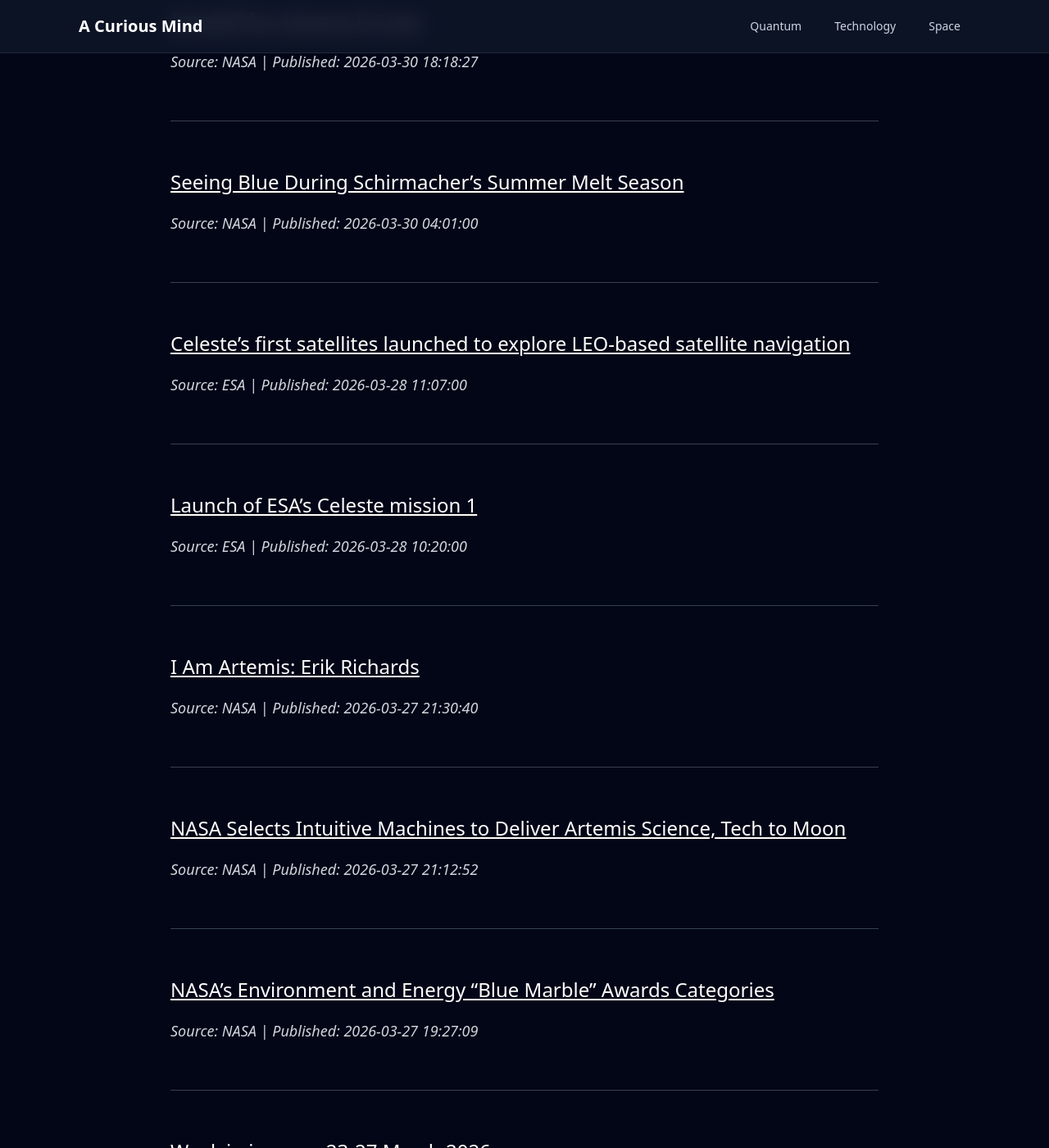
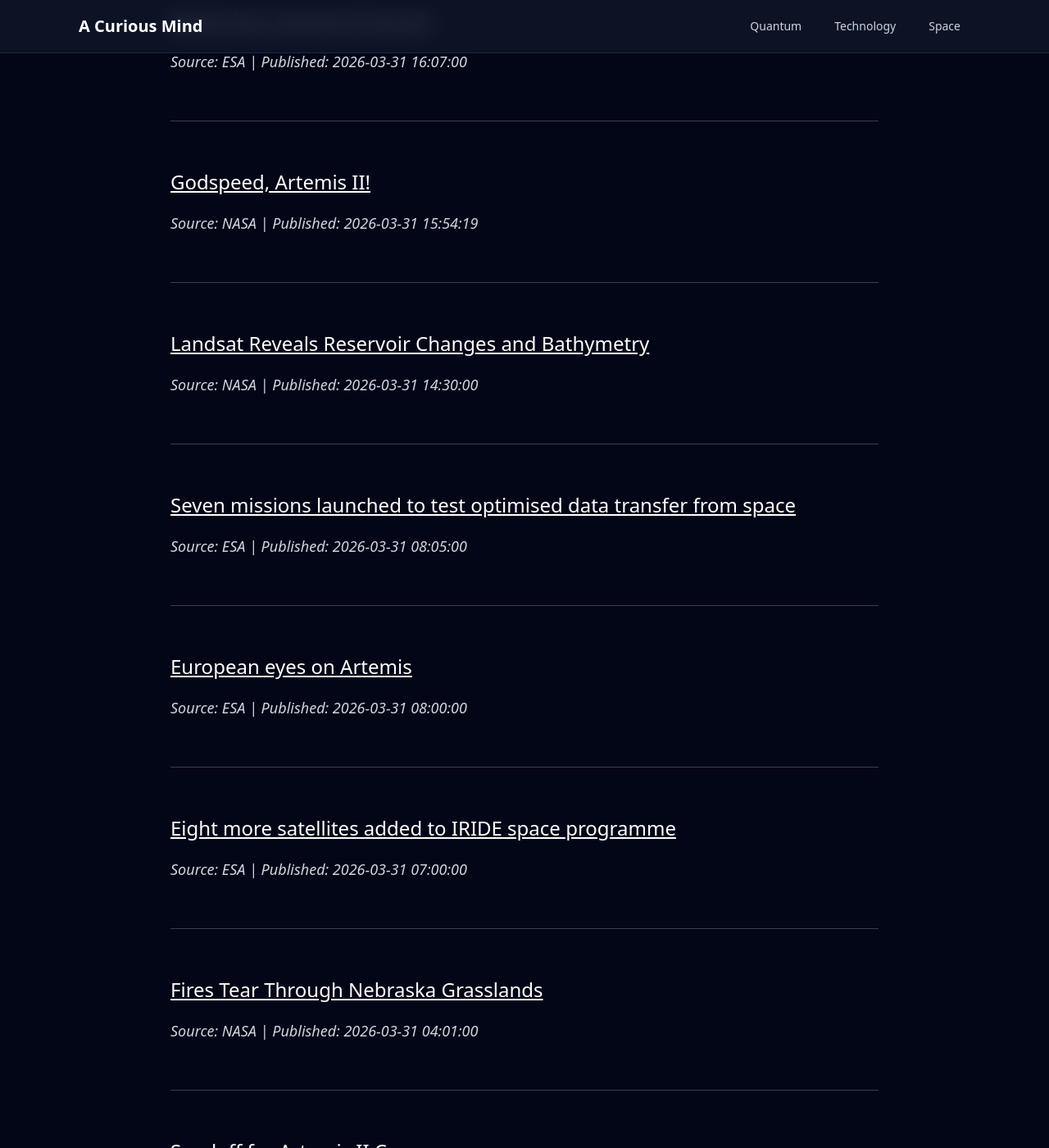
Before and after one commit to onehl7/onehl7.github.io, a Jekyll site: the page built from _posts/2025-11-22-space-updates.md, in a window 1280 px wide and 1400 px high, scrolled down 351 px. Shown: the whole window at 82% size. Built offline with Jekyll 4.4.1, drawn with Linux system fonts in a browser that asks for light colours; nearby versions of some CDN libraries; some of the changed text lies outside the part shown.

Commit message:
Update space news data

```diff
--- a/_data/space_news.json
+++ b/_data/space_news.json
@@ -1,4 +1,46 @@
 [
+  {
+    "source": "ESA",
+    "title": "Watch live: Artemis II launch",
+    "link": "https://www.esa.int/Science_Exploration/Human_and_Robotic_Exploration/Watch_live_Artemis_II_launch",
+    "published": "2026-03-31 16:07:00"
+  },
+  {
+    "source": "NASA",
+    "title": "Godspeed, Artemis II!",
+    "link": "https://www.nasa.gov/image-article/godspeed-artemis-ii/",
+    "published": "2026-03-31 15:54:19"
+  },
+  {
+    "source": "NASA",
+    "title": "Landsat Reveals Reservoir Changes and Bathymetry",
+    "link": "https://science.nasa.gov/missions/landsat/landsat-reveals-reservoir-changes-and-bathymetry/",
+    "published": "2026-03-31 14:30:00"
+  },
+  {
+    "source": "ESA",
+    "title": "Seven missions launched to test optimised data transfer from space",
+    "link": "https://www.esa.int/Applications/Connectivity_and_Secure_Communications/Seven_missions_launched_to_test_optimised_data_transfer_from_space",
+    "published": "2026-03-31 08:05:00"
+  },
+  {
+    "source": "ESA",
+    "title": "European eyes on Artemis",
+    "link": "https://www.esa.int/Science_Exploration/Human_and_Robotic_Exploration/European_eyes_on_Artemis",
+    "published": "2026-03-31 08:00:00"
+  },
+  {
+    "source": "ESA",
+    "title": "Eight more satellites added to IRIDE space programme",
+    "link": "https://www.esa.int/Applications/Observing_the_Earth/IRIDE/Eight_more_satellites_added_to_IRIDE_space_programme",
+    "published": "2026-03-31 07:00:00"
+  },
+  {
+    "source": "NASA",
+    "title": "Fires Tear Through Nebraska Grasslands",
+    "link": "https://science.nasa.gov/earth/earth-observatory/fires-tear-through-nebraska-grasslands/",
+    "published": "2026-03-31 04:01:00"
+  },
   {
     "source": "NASA",
     "title": "Sendoff for Artemis II Crew",
@@ -13,48 +55,6 @@
   },
   {
     "source": "ESA",
-    "title": "Celeste\u2019s first satellites launched to explore LEO-based satellite navigation",
-    "link": "https://www.esa.int/Applications/Satellite_navigation/Celeste/Celeste_s_first_satellites_launched_to_explore_LEO-based_satellite_navigation",
-    "published": "2026-03-28 11:07:00"
-  },
-  {
-    "source": "ESA",
-    "title": "Launch of ESA\u2019s Celeste mission 1",
-    "link": "https://www.esa.int/ESA_Multimedia/Videos/2026/03/Launch_of_ESA_s_Celeste_mission_1",
-    "published": "2026-03-28 10:20:00"
-  },
-  {
-    "source": "NASA",
-    "title": "I Am Artemis: Erik Richards",
-    "link": "https://www.nasa.gov/missions/artemis/i-am-artemis/i-am-artemis-erik-richards/",
-    "published": "2026-03-27 21:30:40"
-  },
-  {
-    "source": "NASA",
-    "title": "NASA Selects Intuitive Machines to Deliver Artemis Science, Tech to Moon",
-    "link": "https://www.nasa.gov/missions/artemis/clps/nasa-selects-intuitive-machines-to-deliver-artemis-science-tech-to-moon/",
-    "published": "2026-03-27 21:12:52"
-  },
-  {
-    "source": "NASA",
-    "title": "NASA\u2019s Environment and Energy \u201cBlue Marble\u201d Awards Categories",
-    "link": "https://www.nasa.gov/general/nasas-environment-and-energy-blue-marble-awards-categories/",
-    "published": "2026-03-27 19:27:09"
-  },
-  {
-    "source": "ESA",
-    "title": "Week in images: 23-27 March 2026",
-    "link": "https://www.esa.int/About_Us/Week_in_images/Week_in_images_23-27_March_2026",
-    "published": "2026-03-27 14:10:00"
-  },
-  {
-    "source": "ESA",
-    "title": "How Europe will power the journey to the Moon and back",
-    "link": "https://www.esa.int/ESA_Multimedia/Videos/2026/03/How_Europe_will_power_the_journey_to_the_Moon_and_back",
-    "published": "2026-03-27 12:30:00"
-  },
-  {
-    "source": "ESA",
     "title": "\u03b5psilon",
     "link": "https://www.esa.int/Science_Exploration/Human_and_Robotic_Exploration/epsilon",
     "published": "2026-01-21 12:54:00"
```
